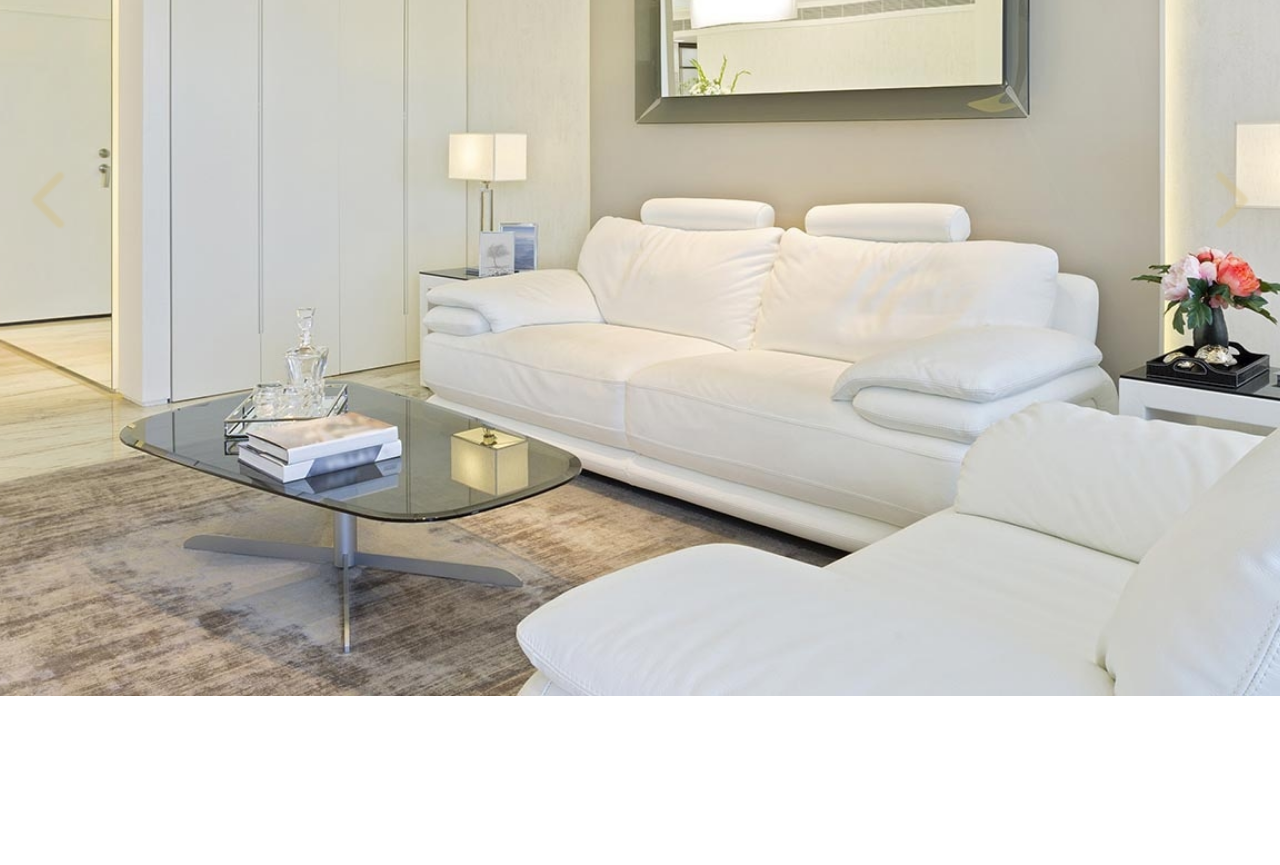
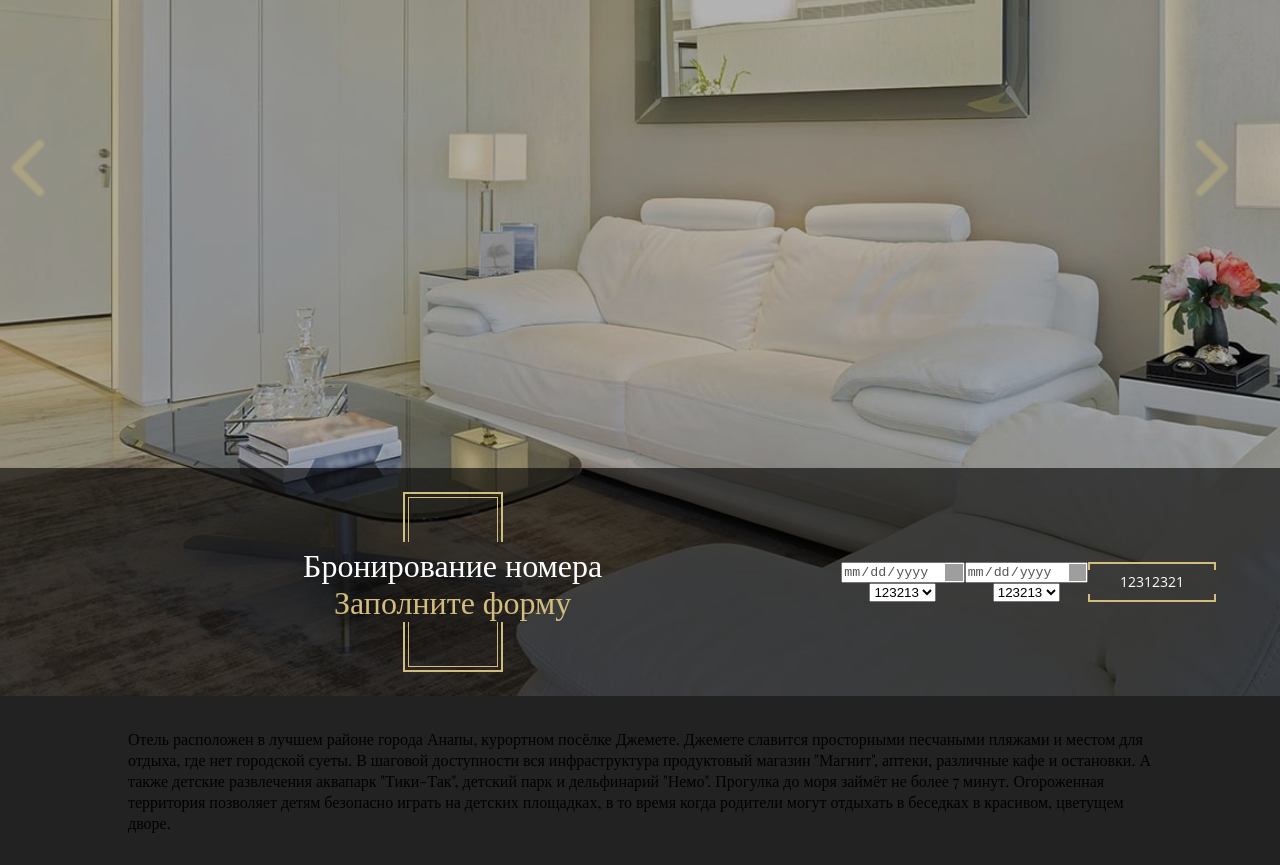
Before and after one commit to gmurad97/Hotel-Template, a plain HTML site: page index.html in a window 1280 px wide. Shown: the part 360-1225 px from the top of the page. Before the commit the page ends 1056 px from the top, so only its background shows below. Drawn offline with nearby package versions, Linux system fonts and the light colour scheme; a web font is replaced by a local one.

Commit message:
add description block and update slider tf

```diff
--- a/css/components.css
+++ b/css/components.css
@@ -8,7 +8,7 @@
 .modern-link {
     position: relative;
     background-color: transparent;
-    font-family: inherit;
+    font-family: "Open Sans";
     font-weight: inherit;
     font-size: 14px;
     text-transform: uppercase;
--- a/css/style.css
+++ b/css/style.css
@@ -9,11 +9,30 @@
     box-sizing: border-box;
 }
 
+::-webkit-scrollbar {
+    width: auto;
+}
+
+::-webkit-scrollbar-track {
+    background-color: #222222;
+}
+
+::-webkit-scrollbar-thumb {
+    background-color: #d2bd7f;
+}
+
+::-webkit-scrollbar-button {
+    background-color: #96875b;
+}
+
+::-webkit-scrollbar-corner {
+    background-color: #111111;
+}
+
 body {
+    background-color: #222222;
     font-family: "Playfair Display";
 }
-
-
 
 /*BEGIN - HEADER SECTION*/
 
@@ -49,12 +68,12 @@ body {
 
 .hn-logo>span:nth-of-type(1) {
     font-family: "Monotype Corsiva";
-    font-size: 24px;
+    font-size: 20px;
     color: #d2bd7f;
 }
 
 .hn-logo>span:nth-of-type(2) {
-    font-size: 32px;
+    font-size: 28px;
     color: #ffffff;
 }
 
@@ -71,7 +90,7 @@ body {
 }
 
 .hn-menu>ul>li:not(:last-of-type) {
-    margin-right: 12px;
+    margin-right: 6px;
 }
 
 .hn-menu>ul>li>a {
@@ -133,10 +152,10 @@ body {
 }
 
 .fa-chevron-left-pos {
-
     position: absolute;
     top: 50%;
     left: 32px;
+    transform: translate(-50%, -50%);
     filter: blur(1px);
     font-size: 64px;
     color: #d2bd7f;
@@ -155,6 +174,7 @@ body {
     position: absolute;
     top: 50%;
     right: 32px;
+    transform: translate(-50%, -50%);
     filter: blur(1px);
     font-size: 64px;
     color: #d2bd7f;
@@ -177,6 +197,7 @@ body {
     width: 100%;
     object-fit: cover;
     object-position: center center;
+    filter: brightness(0.7);
     opacity: 0;
     transition: 0.5s;
     z-index: -1;
@@ -187,4 +208,66 @@ body {
     z-index: 1 !important;
 }
 
+.h-booking {
+    position: absolute;
+    bottom: 0px;
+    left: 0px;
+    width: 100%;
+    display: flex;
+    flex-direction: row;
+    justify-content: space-between;
+    align-items: center;
+    background-color: rgba(0, 0, 0, 0.6);
+    padding: 74px 64px;
+    z-index: 3;
+}
+
 /*ENDED - HEADER SECTION*/
+
+
+.hb-components {
+    display: flex;
+    flex-direction: row;
+}
+
+.hbc-rows {
+    display: flex;
+    flex-direction: column;
+    justify-content: center;
+    align-items: center;
+}
+
+
+
+
+::-webkit-datetime-edit-text {
+    color: #555555
+}
+
+::-webkit-datetime-edit-month-field {
+    color: #555555
+}
+
+::-webkit-datetime-edit-day-field {
+    color: #555555;
+}
+
+::-webkit-datetime-edit-year-field {
+    color: #555555;
+}
+
+::-webkit-calendar-picker-indicator {
+    background-image: url(http://icons.iconarchive.com/icons/dakirby309/simply-styled/256/Calendar-icon.png);
+    background-position: center;
+    background-size: 20px 20px;
+    background-repeat: no-repeat;
+    color: rgba(204, 204, 204, 0);
+}
+
+.main-container {
+    width: 100%;
+}
+
+.container {
+    padding: 32px 128px;
+}
--- a/index.html
+++ b/index.html
@@ -13,11 +13,16 @@
 </head>
 <body>
     <div class="header">
+
         <div class="h-navbar">
+
+
             <div class="hn-logo">
                 <span>Luxury Hotel</span>
                 <span>Гранд отель</span>
             </div>
+
+
             <div class="hn-menu">
                 <ul>
                     <li><a href="#HomeLink">Главная</a></li>
@@ -28,18 +33,23 @@
                     <li><a href="#ContactsLink">Контакты</a></li>
                 </ul>
             </div>
+
+
+
             <div class="hn-booking">
                 <a href="#BookingLink" class="modern-link">Забронировать</a>
             </div>
+
+
+
+
         </div>
+
+
         <div class="h-slider">
             <i class="fa-solid fa-chevron-left fa-chevron-left-pos" onclick="prevSlide();"></i>
             <div class="hs-images">
                 <img src="img/content/header_slider/1.jpg" alt="Hotel Image #1" class="hs-images-active">
-                <img src="img/content/header_slider/2.jpg" alt="Hotel Image #2">
-                <img src="img/content/header_slider/1.jpg" alt="Hotel Image #1">
-                <img src="img/content/header_slider/2.jpg" alt="Hotel Image #2">
-                <img src="img/content/header_slider/1.jpg" alt="Hotel Image #1">
                 <img src="img/content/header_slider/2.jpg" alt="Hotel Image #2">
             </div>
             <i class="fa-solid fa-chevron-right fa-chevron-right-pos" onclick="nextSlide();"></i>
@@ -47,8 +57,73 @@
 
 
 
+        <div class="h-booking">
+            <div class="modern-title">
+                <div class="mt-box">
+                    <div class="mtb-title">Бронирование номера</div>
+                    <div class="mtb-subtitle">Заполните форму</div>
+                </div>
+            </div>
+            <div class="hb-components">
+                <div class="hbc-rows">
+                    <input type="date" name="" id="">
+                    <select name="" id="">
+                        <option value="">123213</option>
+                        <option value="">123213</option>
+                        <option value="">123213</option>
+                        <option value="">123213</option>
+                        <option value="">123213</option>
+                    </select>
+                </div>
+                <div class="hbc-rows">
+                    <input type="date" name="" id="">
+                    <select name="" id="">
+                        <option value="">123213</option>
+                        <option value="">123213</option>
+                        <option value="">123213</option>
+                        <option value="">123213</option>
+                        <option value="">123213</option>
+                    </select>
+                </div>
+                <button class="modern-link" type="button">12312321</button>
+            </div>
 
-        <div class="h-booking"></div>
+        </div>
+
+
+
+
+
+
+    </div>
+
+
+    <div class="main-container">
+
+
+        <div class="container">
+
+            <div class="description">
+                <div class="d-text">
+                    <h1></h1>
+                    <p>Отель расположен в лучшем районе города Анапы, курортном посёлке Джемете. Джемете славится
+                        просторными песчаными пляжами и местом для отдыха, где нет городской суеты. В шаговой
+                        доступности вся инфраструктура продуктовый магазин "Магнит", аптеки, различные кафе и остановки.
+                        А также детские развлечения аквапарк "Тики-Так", детский парк и дельфинарий "Немо". Прогулка до
+                        моря займёт не более 7 минут. Огороженная территория позволяет детям безопасно играть на детских
+                        площадках, в то время когда родители могут отдыхать в беседках в красивом, цветущем дворе.</p>
+                </div>
+                <div class="d-photo">
+
+                </div>
+            </div>
+
+
+        </div>
+
+
+
     </div>
 </body>
+
 </html>
--- a/js/slider.js
+++ b/js/slider.js
@@ -27,12 +27,12 @@ function prevSlide() {
     images[imagePosition].classList.add("hs-images-active");
 }
 
-let autoPlaySlider = setInterval(nextSlide, 2048);
+let autoPlaySlider = setInterval(nextSlide, 5120);
 
-document.getElementsByClassName("hs-images")[0].onmouseenter = function () {
+document.getElementsByClassName("h-slider")[0].onmouseenter = function () {
     clearInterval(autoPlaySlider);
 }
 
-document.getElementsByClassName("hs-images")[0].onmouseleave = function () {
+document.getElementsByClassName("h-slider")[0].onmouseleave = function () {
     autoPlaySlider = setInterval(nextSlide, 2048);
 }
```
Also changed, not shown: img/content/description/1.jpg (added), img/content/header_slider/3.jpg (added).
